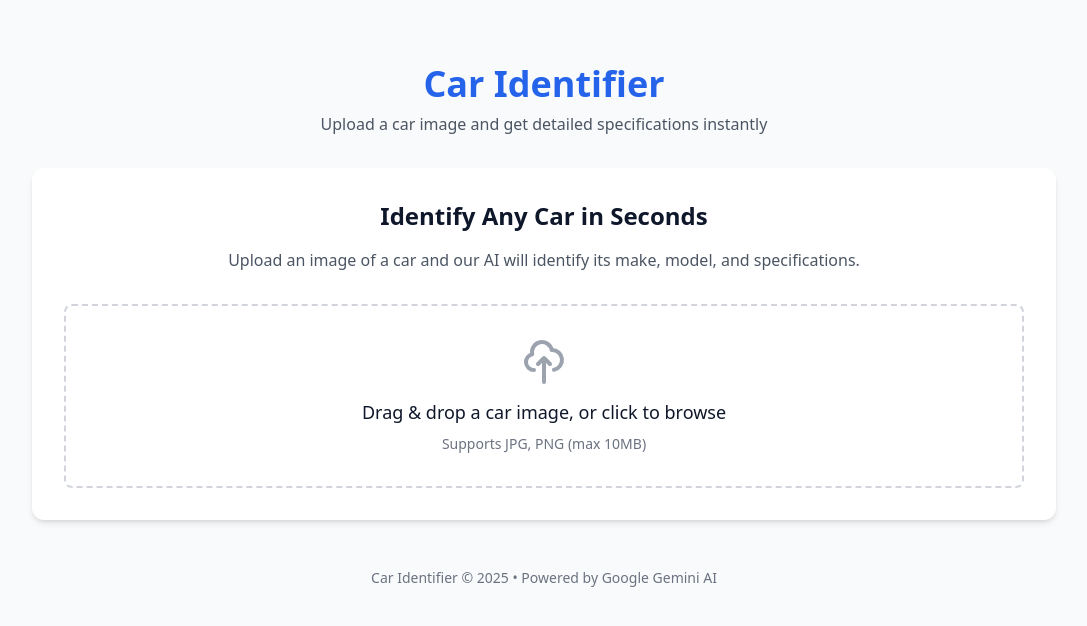
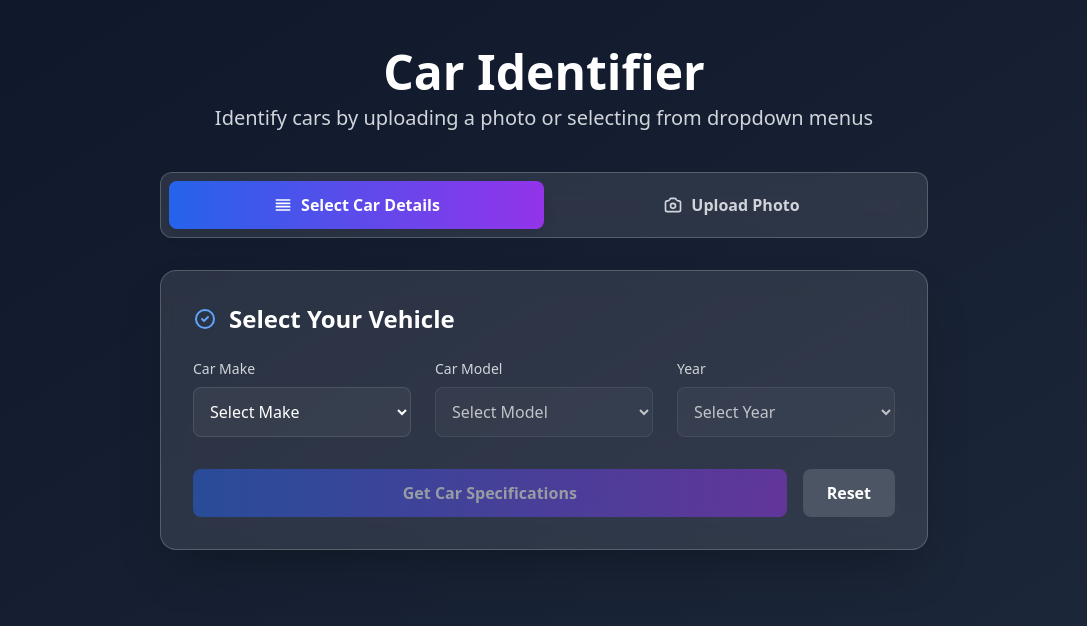
Before and after one commit to mching12364/carrrr, a Next.js app: page / in a window 1280 px wide. Shown: the top 626 px of the page, without its empty margins (96-1183 px from the left). Built offline with nearby package versions, Linux system fonts and the light colour scheme.

Commit message:
with drop down

```diff
--- a/app/page.js
+++ b/app/page.js
@@ -1,204 +1,318 @@
 'use client';
 
 import { useState } from 'react';
-import { useDropzone } from 'react-dropzone';
+import ImageUploader from './components/ImageUploader';
+import CarDetails from './components/CarDetails';
+import LoadingState from './components/LoadingState';
 
 export default function Home() {
+  const [selectedMake, setSelectedMake] = useState('');
+  const [selectedModel, setSelectedModel] = useState('');
+  const [selectedYear, setSelectedYear] = useState('');
   const [carData, setCarData] = useState(null);
   const [isLoading, setIsLoading] = useState(false);
   const [error, setError] = useState(null);
-  const [imagePreview, setImagePreview] = useState(null);
-  const [uploadFailed, setUploadFailed] = useState(false);
+  const [activeMethod, setActiveMethod] = useState('dropdown'); // 'dropdown' or 'photo'
 
-  const { getRootProps, getInputProps, isDragActive } = useDropzone({
-    accept: {
-      'image/*': ['.jpeg', '.jpg', '.png', '.webp']
-    },
-    maxFiles: 1,
-    maxSize: 10485760, // 10MB
-    onDrop: acceptedFiles => {
-      if (acceptedFiles.length > 0) {
-        handleImageUpload(acceptedFiles[0]);
-      }
-    },
-    onDropRejected: () => {
-      setUploadFailed(true);
-      setError("Please upload a valid image file (JPG, PNG) under 10MB.");
-    }
-  });
+  // Car makes data
+  const carMakes = [
+    'Toyota', 'Honda', 'Ford', 'Chevrolet', 'BMW', 'Mercedes-Benz',
+    'Audi', 'Volkswagen', 'Nissan', 'Hyundai', 'Kia', 'Mazda',
+    'Subaru', 'Lexus', 'Acura', 'Infiniti', 'Cadillac', 'Lincoln',
+    'Jeep', 'Ram', 'Dodge', 'Chrysler', 'Buick', 'GMC', 'Volvo',
+    'Jaguar', 'Land Rover', 'Porsche', 'Tesla', 'Genesis'
+  ].sort();
 
-  const handleImageUpload = async (file) => {
-    try {
+  // Sample models for different makes
+  const carModels = {
+    'Toyota': ['Camry', 'Corolla', 'RAV4', 'Highlander', 'Prius', 'Tacoma', 'Tundra', 'Sienna', 'Avalon', 'C-HR'],
+    'Honda': ['Civic', 'Accord', 'CR-V', 'Pilot', 'Odyssey', 'HR-V', 'Passport', 'Ridgeline', 'Insight', 'Fit'],
+    'Ford': ['F-150', 'Escape', 'Explorer', 'Mustang', 'Edge', 'Expedition', 'Ranger', 'Bronco', 'Transit', 'Maverick'],
+    'Chevrolet': ['Silverado', 'Equinox', 'Malibu', 'Tahoe', 'Suburban', 'Traverse', 'Camaro', 'Corvette', 'Blazer', 'Colorado'],
+    'BMW': ['3 Series', '5 Series', '7 Series', 'X3', 'X5', 'X7', 'Z4', 'i3', 'i4', 'iX'],
+    'Mercedes-Benz': ['C-Class', 'E-Class', 'S-Class', 'GLC', 'GLE', 'GLS', 'A-Class', 'CLA', 'G-Class', 'EQS'],
+    'Audi': ['A3', 'A4', 'A6', 'A8', 'Q3', 'Q5', 'Q7', 'Q8', 'e-tron', 'TT'],
+    'Tesla': ['Model S', 'Model 3', 'Model X', 'Model Y', 'Cybertruck'],
+    'Nissan': ['Altima', 'Sentra', 'Rogue', 'Pathfinder', 'Murano', 'Titan', 'Frontier', 'Leaf', 'Ariya', '370Z'],
+    'Hyundai': ['Elantra', 'Sonata', 'Tucson', 'Santa Fe', 'Palisade', 'Kona', 'Venue', 'Genesis', 'Ioniq', 'Veloster']
+  };
+
+  // Generate years from 2010 to current year
+  const currentYear = new Date().getFullYear();
+  const years = Array.from({ length: currentYear - 2009 }, (_, i) => currentYear - i);
+
+  const handleMakeChange = (e) => {
+    const make = e.target.value;
+    setSelectedMake(make);
+    setSelectedModel(''); // Reset model when make changes
+    setCarData(null);
+    setError(null);
+  };
+
+  const handleModelChange = (e) => {
+    setSelectedModel(e.target.value);
+    setCarData(null);
+    setError(null);
+  };
+
+  const handleYearChange = (e) => {
+    setSelectedYear(e.target.value);
+    setCarData(null);
+    setError(null);
+  };
+
+  const handleImageUpload = async (imageFile) => {
     setIsLoading(true);
     setError(null);
     setCarData(null);
-      setUploadFailed(false);
 
-      // Create a preview URL for the image
-      const previewUrl = URL.createObjectURL(file);
-      setImagePreview(previewUrl);
+    try {
+      const formData = new FormData();
+      formData.append('image', imageFile);
 
-      // Create form data to send the image to the API
-      const formData = new FormData();
-      formData.append('image', file);
-
-      console.log("Sending image to API...");
-
-      // Call our API route
-      const response = await fetch('/api/identify', {
+      const response = await fetch('/api/identify-car', {
         method: 'POST',
         body: formData,
       });
 
-      console.log("API Response status:", response.status);
+      const data = await response.json();
 
       if (!response.ok) {
-        const errorData = await response.json().catch(() => ({}));
-        console.error("API Error:", errorData);
-        throw new Error(errorData.error || `Failed to identify the car (Status: ${response.status})`);
+        throw new Error(data.error || 'Failed to identify car');
       }
 
-      const data = await response.json();
-      console.log("Car data received:", data);
+      if (data.error) {
+        throw new Error(data.error);
+      }
+
       setCarData(data);
     } catch (err) {
-      console.error("Upload Error:", err);
-      setError(err.message || 'An error occurred while identifying the car');
+      console.error('Error identifying car:', err);
+      setError('Failed to identify the car from the image. Please try the dropdown method or another image.');
     } finally {
       setIsLoading(false);
     }
   };
 
+  const getCarSpecifications = async () => {
+    if (!selectedMake || !selectedModel || !selectedYear) {
+      setError('Please select make, model, and year');
+      return;
+    }
+
+    setIsLoading(true);
+    setError(null);
+    setCarData(null);
+
+    try {
+      const response = await fetch('/api/identify-car', {
+        method: 'POST',
+        headers: {
+          'Content-Type': 'application/json',
+        },
+        body: JSON.stringify({
+          make: selectedMake,
+          model: selectedModel,
+          year: selectedYear
+        }),
+      });
+
+      const data = await response.json();
+
+      if (!response.ok) {
+        throw new Error(data.error || 'Failed to get car specifications');
+      }
+
+      if (data.error) {
+        throw new Error(data.error);
+      }
+
+      setCarData(data);
+    } catch (err) {
+      console.error('Error getting car specs:', err);
+      setError('Failed to get car specifications. Please try again.');
+    } finally {
+      setIsLoading(false);
+    }
+  };
+
+  const resetForm = () => {
+    setSelectedMake('');
+    setSelectedModel('');
+    setSelectedYear('');
+    setCarData(null);
+    setError(null);
+  };
+
+  const switchMethod = (method) => {
+    setActiveMethod(method);
+    setCarData(null);
+    setError(null);
+    resetForm();
+  };
+
+  const availableModels = carModels[selectedMake] || [];
+
   return (
-    <main className="min-h-screen p-4 md:p-8 bg-gray-50">
-      <div className="max-w-5xl mx-auto">
-        <header className="text-center py-8">
-          <h1 className="text-4xl font-bold text-blue-600">Car Identifier</h1>
-          <p className="mt-2 text-gray-600">Upload a car image and get detailed specifications instantly</p>
-        </header>
-
-        <div className="bg-white rounded-xl shadow-md overflow-hidden">
-          <div className="p-6 md:p-8">
-            {!imagePreview && !uploadFailed && (
-              <div className="text-center">
-                <h2 className="text-2xl font-bold mb-4">
-                  Identify Any Car in Seconds
-                </h2>
-                <p className="text-gray-600 mb-8">
-                  Upload an image of a car and our AI will identify its make, model, and specifications.
+    <main className="min-h-screen bg-gradient-to-br from-slate-900 to-slate-800 text-white">
+      <div className="container mx-auto px-4 py-12">
+        <h1 className="text-4xl md:text-5xl font-bold text-center mb-2">Car Identifier</h1>
+        <p className="text-xl text-center text-gray-300 mb-10">
+          Identify cars by uploading a photo or selecting from dropdown menus
         </p>
 
-                <div
-                  {...getRootProps()}
-                  className={`border-2 border-dashed rounded-lg p-8 cursor-pointer transition-colors ${
-                    isDragActive ? 'border-blue-500 bg-blue-50' : 'border-gray-300 hover:border-blue-400'
+        <div className="max-w-3xl mx-auto">
+          {/* Method Selection Tabs */}
+          <div className="flex mb-8 bg-white/10 backdrop-blur-md rounded-xl p-2 border border-white/20">
+            <button
+              onClick={() => switchMethod('dropdown')}
+              className={`flex-1 py-3 px-6 rounded-lg font-semibold transition-all duration-200 flex items-center justify-center ${
+                activeMethod === 'dropdown'
+                  ? 'bg-gradient-to-r from-blue-600 to-purple-600 text-white shadow-lg'
+                  : 'text-gray-300 hover:text-white hover:bg-white/10'
               }`}
             >
-                  <input {...getInputProps()} />
-                  <div className="flex flex-col items-center">
-                    <svg xmlns="http://www.w3.org/2000/svg" className="h-12 w-12 text-gray-400 mb-3" fill="none" viewBox="0 0 24 24" stroke="currentColor">
-                      <path strokeLinecap="round" strokeLinejoin="round" strokeWidth={2} d="M7 16a4 4 0 01-.88-7.903A5 5 0 1115.9 6L16 6a5 5 0 011 9.9M15 13l-3-3m0 0l-3 3m3-3v12" />
+              <svg className="w-5 h-5 mr-2" fill="none" stroke="currentColor" viewBox="0 0 24 24">
+                <path strokeLinecap="round" strokeLinejoin="round" strokeWidth={2} d="M4 6h16M4 10h16M4 14h16M4 18h16" />
               </svg>
-                    <p className="text-lg font-medium">
-                      {isDragActive ? "Drop your image here" : "Drag & drop a car image, or click to browse"}
-                    </p>
-                    <p className="text-sm text-gray-500 mt-2">
-                      Supports JPG, PNG (max 10MB)
-                    </p>
+              Select Car Details
+            </button>
+            <button
+              onClick={() => switchMethod('photo')}
+              className={`flex-1 py-3 px-6 rounded-lg font-semibold transition-all duration-200 flex items-center justify-center ${
+                activeMethod === 'photo'
+                  ? 'bg-gradient-to-r from-blue-600 to-purple-600 text-white shadow-lg'
+                  : 'text-gray-300 hover:text-white hover:bg-white/10'
+              }`}
+            >
+              <svg className="w-5 h-5 mr-2" fill="none" stroke="currentColor" viewBox="0 0 24 24">
+                <path strokeLinecap="round" strokeLinejoin="round" strokeWidth={2} d="M3 9a2 2 0 012-2h.93a2 2 0 001.664-.89l.812-1.22A2 2 0 0110.07 4h3.86a2 2 0 011.664.89l.812 1.22A2 2 0 0018.07 7H19a2 2 0 012 2v9a2 2 0 01-2 2H5a2 2 0 01-2-2V9z" />
+                <path strokeLinecap="round" strokeLinejoin="round" strokeWidth={2} d="M15 13a3 3 0 11-6 0 3 3 0 016 0z" />
+              </svg>
+              Upload Photo
+            </button>
           </div>
+
+          {/* Dropdown Method */}
+          {activeMethod === 'dropdown' && (
+            <div className="bg-white/10 backdrop-blur-md rounded-2xl p-8 border border-white/20 shadow-2xl mb-8">
+              <h2 className="text-2xl font-semibold mb-6 flex items-center">
+                <svg className="w-6 h-6 mr-3 text-blue-400" fill="none" stroke="currentColor" viewBox="0 0 24 24">
+                  <path strokeLinecap="round" strokeLinejoin="round" strokeWidth={2} d="M9 12l2 2 4-4m6 2a9 9 0 11-18 0 9 9 0 0118 0z" />
+                </svg>
+                Select Your Vehicle
+              </h2>
+
+              <div className="grid grid-cols-1 md:grid-cols-3 gap-6 mb-8">
+                {/* Make Selection */}
+                <div>
+                  <label className="block text-sm font-medium text-gray-300 mb-2">
+                    Car Make
+                  </label>
+                  <select
+                    value={selectedMake}
+                    onChange={handleMakeChange}
+                    className="w-full p-3 rounded-lg bg-white/5 border border-white/10 text-white focus:ring-2 focus:ring-blue-500 focus:border-transparent transition-all"
+                    disabled={isLoading}
+                  >
+                    <option value="">Select Make</option>
+                    {carMakes.map((make) => (
+                      <option key={make} value={make} className="bg-gray-800">
+                        {make}
+                      </option>
+                    ))}
+                  </select>
+                </div>
+
+                {/* Model Selection */}
+                <div>
+                  <label className="block text-sm font-medium text-gray-300 mb-2">
+                    Car Model
+                  </label>
+                  <select
+                    value={selectedModel}
+                    onChange={handleModelChange}
+                    className="w-full p-3 rounded-lg bg-white/5 border border-white/10 text-white focus:ring-2 focus:ring-blue-500 focus:border-transparent transition-all"
+                    disabled={!selectedMake || isLoading}
+                  >
+                    <option value="">Select Model</option>
+                    {availableModels.map((model) => (
+                      <option key={model} value={model} className="bg-gray-800">
+                        {model}
+                      </option>
+                    ))}
+                  </select>
+                </div>
+
+                {/* Year Selection */}
+                <div>
+                  <label className="block text-sm font-medium text-gray-300 mb-2">
+                    Year
+                  </label>
+                  <select
+                    value={selectedYear}
+                    onChange={handleYearChange}
+                    className="w-full p-3 rounded-lg bg-white/5 border border-white/10 text-white focus:ring-2 focus:ring-blue-500 focus:border-transparent transition-all"
+                    disabled={!selectedModel || isLoading}
+                  >
+                    <option value="">Select Year</option>
+                    {years.map((year) => (
+                      <option key={year} value={year} className="bg-gray-800">
+                        {year}
+                      </option>
+                    ))}
+                  </select>
+                </div>
+              </div>
+
+              {/* Action Buttons for Dropdown */}
+              <div className="flex flex-col sm:flex-row gap-4">
+                <button
+                  onClick={getCarSpecifications}
+                  disabled={!selectedMake || !selectedModel || !selectedYear || isLoading}
+                  className="flex-1 bg-gradient-to-r from-blue-600 to-purple-600 hover:from-blue-700 hover:to-purple-700 text-white py-3 px-6 rounded-lg font-semibold transition-all duration-200 disabled:opacity-50 disabled:cursor-not-allowed"
+                >
+                  {isLoading ? 'Getting Specifications...' : 'Get Car Specifications'}
+                </button>
+
+                <button
+                  onClick={resetForm}
+                  disabled={isLoading}
+                  className="bg-gray-600 hover:bg-gray-700 text-white py-3 px-6 rounded-lg font-semibold transition-all duration-200 disabled:opacity-50 disabled:cursor-not-allowed"
+                >
+                  Reset
+                </button>
               </div>
             </div>
           )}
 
-            {(imagePreview || uploadFailed) && (
-              <div className="grid md:grid-cols-2 gap-8">
-                {imagePreview && (
-                  <div className="order-1 md:order-1">
-                    <div className="bg-gray-100 rounded-lg overflow-hidden">
-                      <img
-                        src={imagePreview}
-                        alt="Uploaded car"
-                        className="w-full h-auto object-cover"
-                      />
-                    </div>
+          {/* Photo Upload Method */}
+          {activeMethod === 'photo' && (
+            <div className="mb-8">
+              <ImageUploader onImageUpload={handleImageUpload} disabled={isLoading} />
             </div>
           )}
 
-                <div className={`order-2 md:order-2 ${!imagePreview ? 'md:col-span-2' : ''}`}>
-                  {isLoading ? (
-                    <div className="p-8 text-center">
-                      <div className="animate-spin rounded-full h-12 w-12 border-b-2 border-blue-500 mx-auto mb-4"></div>
-                      <h3 className="text-xl font-medium text-gray-800">Identifying your car...</h3>
-                      <p className="text-gray-600 mt-2">
-                        Our AI is analyzing the image to identify the make, model and specifications.
+          {isLoading && <LoadingState />}
+
+          {error && (
+            <div className="mt-8 p-4 bg-red-900/30 border border-red-500 rounded-lg">
+              <div className="flex items-center">
+                <svg className="w-5 h-5 text-red-400 mr-2" fill="none" stroke="currentColor" viewBox="0 0 24 24">
+                  <path strokeLinecap="round" strokeLinejoin="round" strokeWidth={2} d="M12 8v4m0 4h.01M21 12a9 9 0 11-18 0 9 9 0 0118 0z" />
+                </svg>
+                <span className="text-red-300">{error}</span>
+              </div>
+              {activeMethod === 'photo' && (
+                <p className="text-red-200 text-sm mt-2">
+                  Try the dropdown method for more reliable results.
                 </p>
+              )}
             </div>
-                  ) : error ? (
-                    <div className="p-6 bg-red-50 text-red-700 rounded-lg">
-                      <h3 className="text-xl font-medium">Error Occurred</h3>
-                      <p className="mt-2">{error}</p>
-                      <div className="mt-6 flex flex-wrap gap-4">
-                        <button
-                          onClick={() => {
-                            setImagePreview(null);
-                            setError(null);
-                            setUploadFailed(false);
-                          }}
-                          className="px-5 py-2 bg-white border border-gray-300 hover:bg-gray-50 rounded-lg transition-colors"
-                        >
-                          Try Again
-                        </button>
-                      </div>
-                    </div>
-                  ) : (
-                    carData && (
-                      <div className="space-y-6">
-                        <div>
-                          <h2 className="text-3xl font-bold text-blue-600">
-                            {carData.make} {carData.model}
-                          </h2>
-                          {carData.year && <p className="text-xl text-gray-600">{carData.year}</p>}
-                        </div>
-
-                        <div className="space-y-4">
-                          <h3 className="text-xl font-semibold">Specifications</h3>
-                          <div className="grid grid-cols-1 gap-3">
-                            {carData.specifications.map((spec, index) => (
-                              <div key={index} className="bg-gray-50 p-3 rounded-lg">
-                                <p className="text-sm text-gray-500">{spec.name}</p>
-                                <p className="font-medium">{spec.value}</p>
-                              </div>
-                            ))}
-                          </div>
-                        </div>
-                      </div>
-                    )
           )}
 
-                  {!isLoading && !error && imagePreview && (
-                    <div className="mt-6">
-                      <button
-                        onClick={() => {
-                          setImagePreview(null);
-                          setCarData(null);
-                          setError(null);
-                          setUploadFailed(false);
-                        }}
-                        className="px-5 py-2 bg-gray-100 hover:bg-gray-200 rounded-lg transition-colors"
-                      >
-                        Upload New Image
-                      </button>
+          {carData && !isLoading && <CarDetails carData={carData} />}
         </div>
-                  )}
-                </div>
-              </div>
-            )}
-          </div>
-        </div>
-
-        <footer className="mt-12 text-center text-gray-500 text-sm">
-          <p>Car Identifier &copy; {new Date().getFullYear()} • Powered by Google Gemini AI</p>
-        </footer>
       </div>
     </main>
   );
```
Lines whose indentation alone changed are shown as unchanged.
